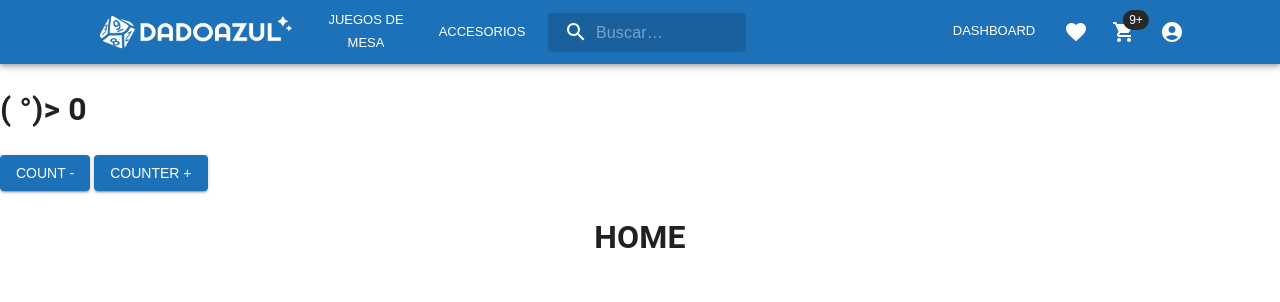
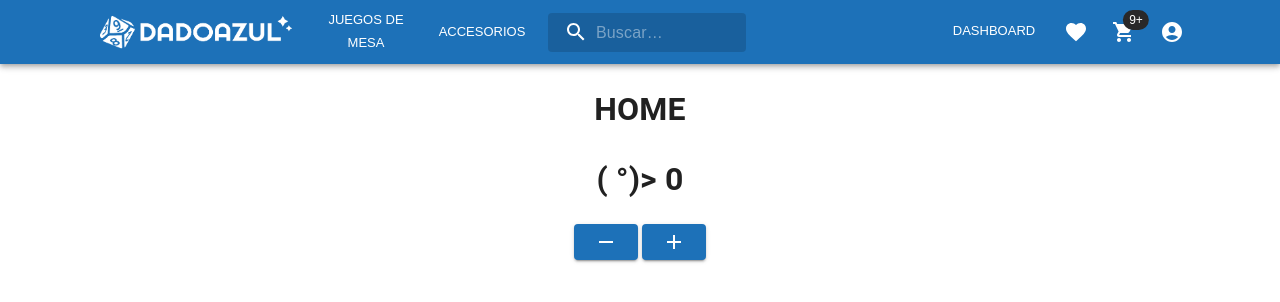
Before and after one commit to ignaciovq27/avance-desafio-final, a React (Vite) app: page / in a window 1280 px wide. Shown: the top 302 px of the page. Built offline with nearby package versions, Linux system fonts and the light colour scheme.

Commit message:
add navigation home y notFound

```diff
--- a/src/App.jsx
+++ b/src/App.jsx
@@ -3,19 +3,17 @@ import './App.css'
 
 //components
 import * as React from 'react';
-import { useState } from 'react'
 import { BrowserRouter, Routes, Route } from "react-router-dom";
 // import { MyContext } from "./MyContext";
 
-import Button from '@mui/material/Button';
 import AppNav from './components/AppNav/AppNav';
 
 //views
 import Home from './views/Home/Home';
+import NotFound from './views/NotFound/NotFound';
 
 function App() {
-  const pollo = "( °)> "
-  const [count, setCount] = useState(0)
+
 
   return (
     <>
@@ -23,18 +21,11 @@ function App() {
         {/* <MyContext> */}
         <BrowserRouter>
           <AppNav />
-            <div>
-                <h1>{pollo} {count}</h1>
-                <Button variant="contained" onClick={() => setCount((count) => count - 1)}>
-                  Count -
-                </Button>
-                {" "}
-                <Button variant="contained" onClick={() => setCount((count) => count + 1)}>
-                  Counter +
-                </Button>
-              </div>
+
           <Routes>
             <Route path="/" element={<Home />} />
+            <Route path='*' element={<NotFound />} />
+
           </Routes>
         </BrowserRouter>
         {/* </MyContext> */}
--- a/src/views/Home/Home.jsx
+++ b/src/views/Home/Home.jsx
@@ -2,14 +2,33 @@
 import "../Home/Home.css"
 
 //components
+import { useState } from 'react'
+import Button from '@mui/material/Button';
 // import Gallery from "../../components/Gallery/Gallery";
 // import MyHeader from "../../components/MyHeader/MyHeader"
+import AddIcon from '@mui/icons-material/Add';
+import RemoveIcon from '@mui/icons-material/Remove';
+
 
 export default function Home() {
+
+  const pollo = "( °)> "
+  const [count, setCount] = useState(0)
+
   return (
     <div className="home-container" id="Home">
       {/* <MyHeader /> */}
       <h1> HOME </h1>
+      <div>
+        <h1>{pollo} {count}</h1>
+        <Button variant="contained" onClick={() => setCount((count) => count - 1)}>
+          <RemoveIcon />
+        </Button>
+        {" "}
+        <Button variant="contained" onClick={() => setCount((count) => count + 1)}>
+          <AddIcon />
+        </Button>
+      </div>
     </div>
   );
 }
--- /dev/null
+++ b/src/views/NotFound/NotFound.css
@@ -0,0 +1,3 @@
+.notFound-container {
+    text-align: center;
+}
--- /dev/null
+++ b/src/views/NotFound/NotFound.jsx
@@ -0,0 +1,33 @@
+// css
+import "../NotFound/NotFound.css"
+
+//components
+import { Link } from "react-router-dom";
+
+import Button from '@mui/material/Button';
+import Typography from '@mui/material/Typography';
+
+
+export default function NotFound() {
+
+    return (
+        <div className="notFound-container" id="notFound">
+            <h2>✧ ERROR 404 ✧</h2>
+            <h4>La ruta que intentas consultar no existe.</h4>
+            <Typography
+                // noWrap
+                component={Link}
+                to="/"
+                sx={{
+                    m: 0,
+                    py: 0,
+                    textDecoration: "none",
+                }}
+            >
+                <Button variant="contained">
+                    IR A INICIO
+                </Button>
+            </Typography>
+        </div>
+    )
+}
```
Lines whose indentation alone changed are shown as unchanged.
